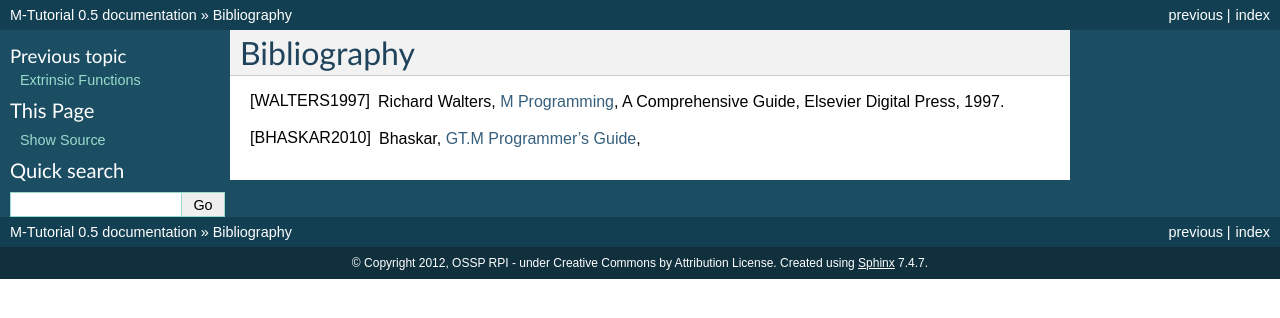
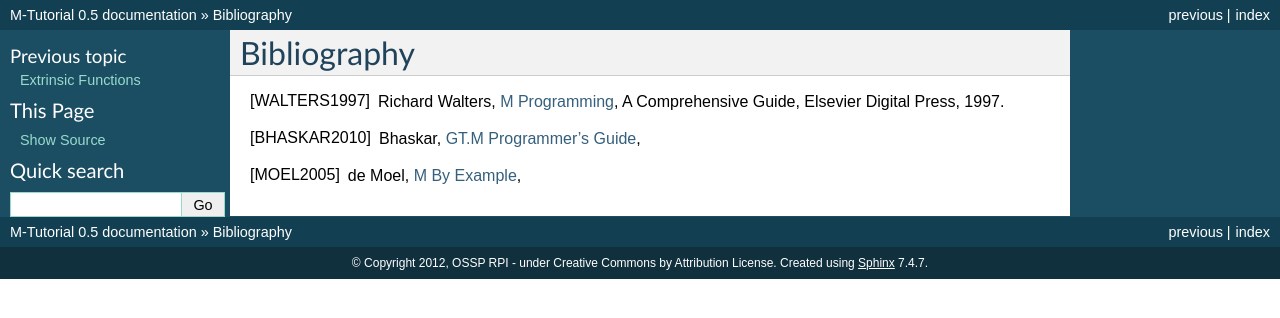
Before and after one commit to luisibanez/M-Tutorial, a Sphinx documentation site: the page built from source/Bibliography.rst, in a window 1280 px wide. Shown: the top 318 px of the page. Built offline with Sphinx 7.4.7, drawn with Linux system fonts in a browser that asks for light colours.

Commit message:
ENH: Added reference to "M by Example".
Pointed out in the hardhats mailing list.

```diff
--- a/source/Bibliography.rst
+++ b/source/Bibliography.rst
@@ -7,3 +7,6 @@ Bibliography
 
 .. [BHASKAR2010] Bhaskar, `GT.M Programmer's Guide`_,
 .. _GT.M Programmer's Guide: http://tinco.pair.com/bhaskar/gtm/doc/books/pg/UNIX_manual/index.html
+
+.. [MOEL2005] de Moel, `M By Example`_,
+.. _M By Example: http://jacquardsystems.com/Examples/index.htm
```
